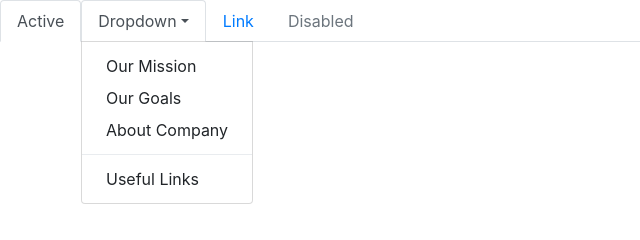
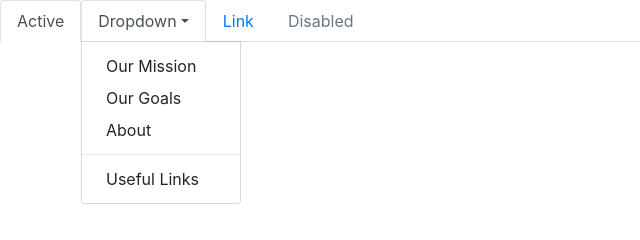
Before and after one commit to yogeshbarvekar/index-webpage, a plain HTML site: page index.html in a window 1280 px wide. Both pictures are taken after a click on the button "Dropdown". Shown: the full height of the page, 0-640 px from the left. Drawn offline with nearby package versions, Linux system fonts and the light colour scheme.

Commit message:
remove about us and add just about

```diff
--- a/index.html
+++ b/index.html
@@ -17,7 +17,7 @@
         <div class="dropdown-menu">
           <a class="dropdown-item" href="#">Our Mission</a>
           <a class="dropdown-item" href="#">Our Goals</a>
-          <a class="dropdown-item" href="#">About Company</a>
+          <a class="dropdown-item" href="#">About</a>
           <div class="dropdown-divider"></div>
           <a class="dropdown-item" href="#">Useful Links</a>
         </div>
```
